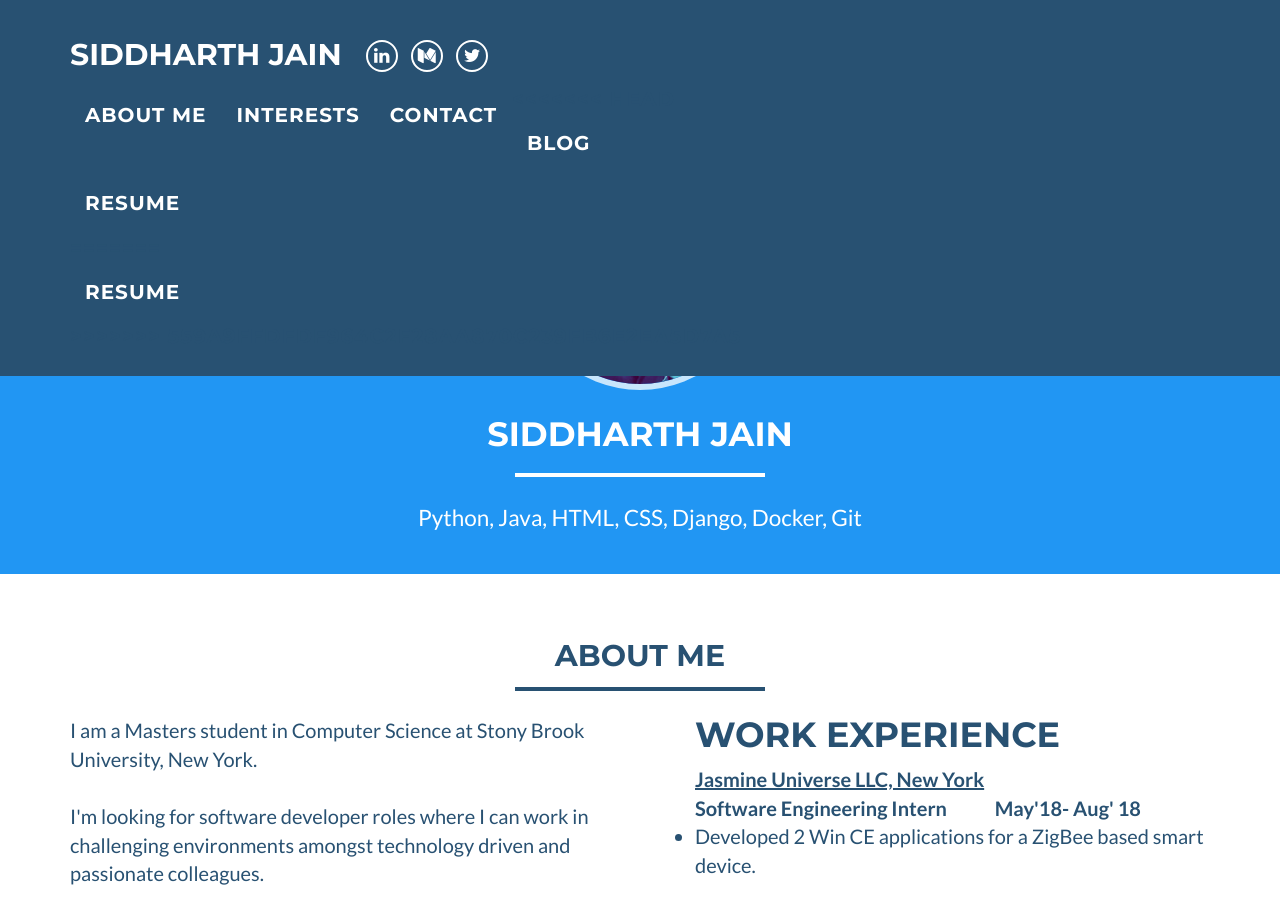
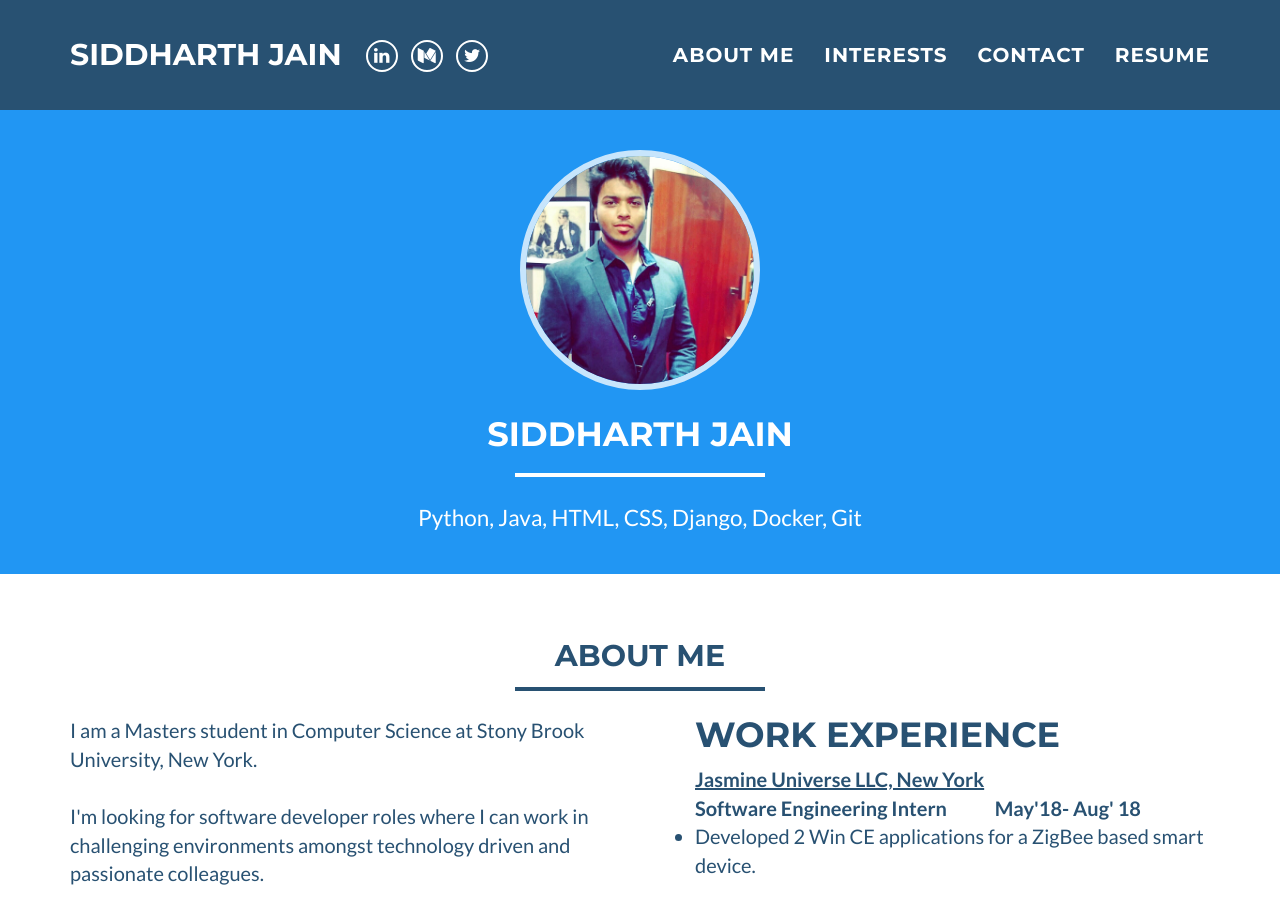
Before and after one commit to jainsid24/jainsid24.github.io, a Jekyll site: the page built from index.html, in a window 1280 px wide and 900 px high. Built offline with Jekyll 4.4.1, drawn with Linux system fonts in a browser that asks for light colours.

```diff
--- a/_layouts/default.html
+++ b/_layouts/default.html
@@ -68,14 +68,7 @@
                        <a href="#contact">Contact</a>
                    </li>
                    <li class="page-scroll">
-<<<<<<< HEAD
-                       <a href="blog">Blog</a>
-                   </li>
-                   <li class="page-scroll">
-                       <a href="https://drive.google.com/open?id=1Hcqn7kQtEkzgDfIidoS3SqG0IDMga62d">Resume</a>
-=======
                        <a href="https://drive.google.com/open?id=14Kwpae68Et1sUs36QhGzSHCm_15FOmbI">Resume</a>
->>>>>>> 559a9ffdfdf964c2f28aa870c239fb6e2ea5d7a5
                    </li>
                </ul>
            </div>
```
